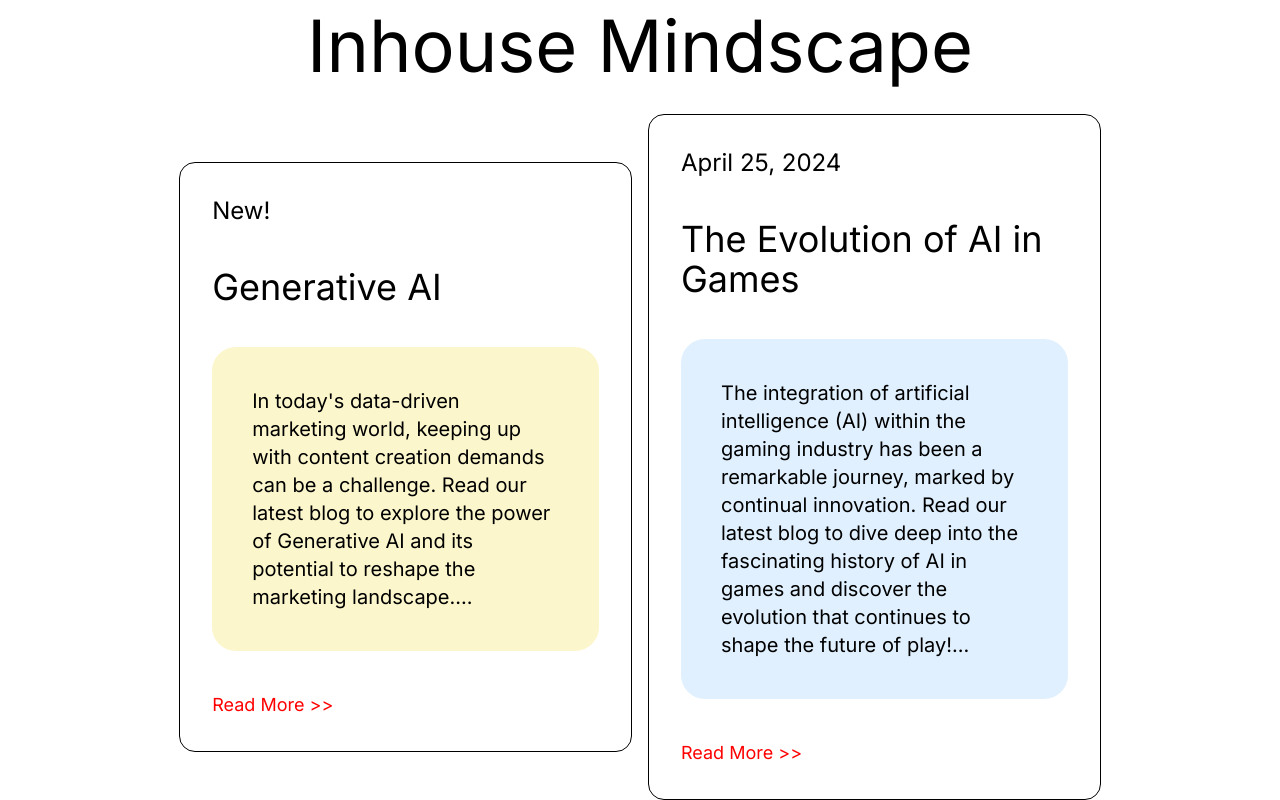
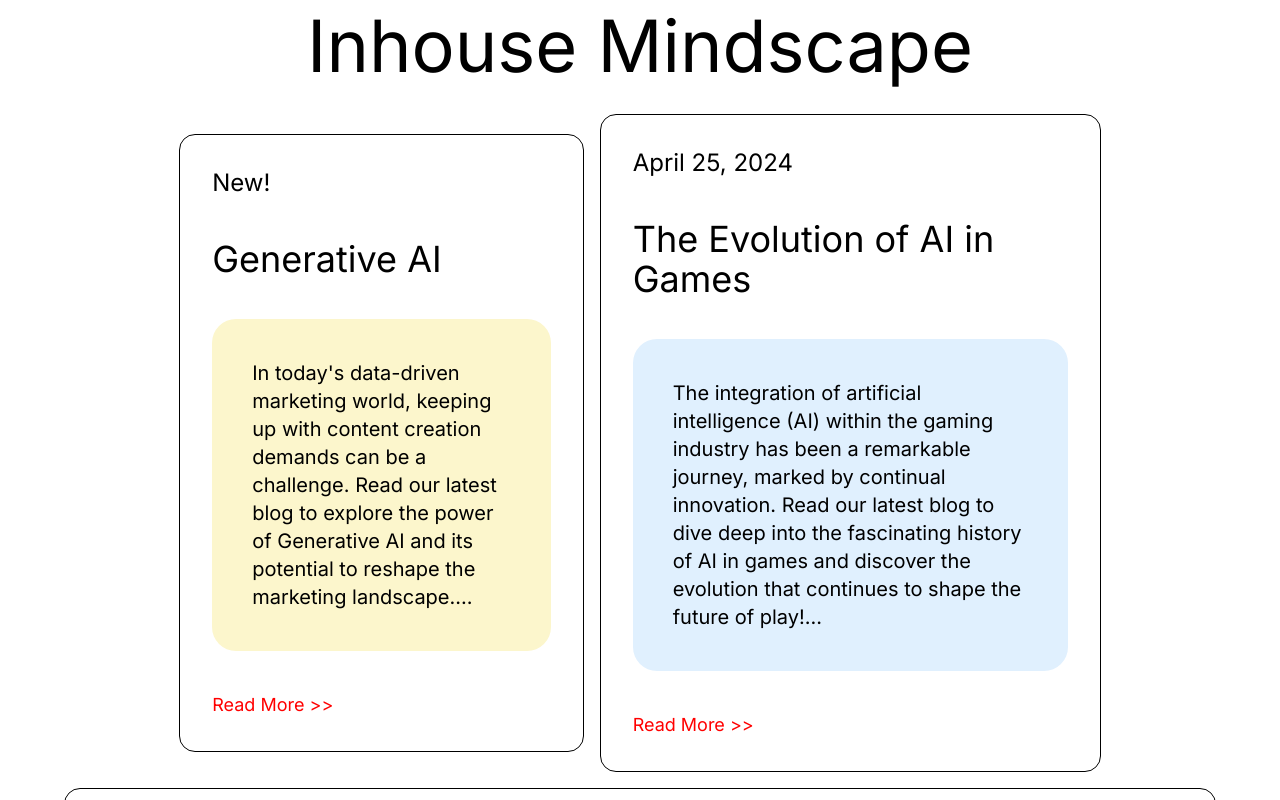
Before and after one commit to sandeepsinghh143/lenscorp, a Next.js app: page / in a window 1280 px wide. Shown: the part 7760-8560 px from the top of the page. Built offline with nearby package versions, Linux system fonts and the light colour scheme.

Commit message:
updated2

```diff
--- a/src/components/BlogCard.js
+++ b/src/components/BlogCard.js
@@ -3,7 +3,7 @@ import React from "react";
 
 const BlogCard = ({blog}) => {
   return (
-    <div className="p-8 border border-black rounded-2xl flex flex-col gap-10 w-4/5 m-auto min-h-[500px] dark:bg-[#1a1c1f]">
+    <div className="p-8 border border-black rounded-2xl flex flex-col gap-10 m-auto min-h-[500px] dark:bg-[#1a1c1f]">
       <div className="text-2xl">{blog.date}</div>
       <div className="text-4xl">{blog.title}</div>
       <div
```
